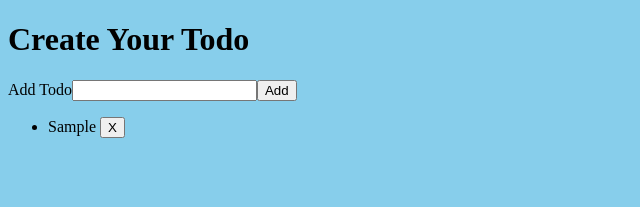
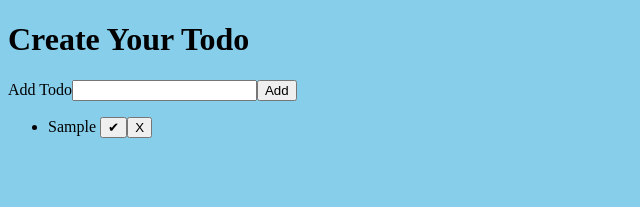
Before and after one commit to invictus1032/todo_app, a Vue app: page / in a window 1280 px wide. Both pictures are taken after typing "Sample" into the empty fields and a click on the button "Add". Shown: the top 207 px of the page, without its empty margins (0-640 px from the left). Built offline with nearby package versions, Linux system fonts and the light colour scheme.

Commit message:
feat: add ability to mark task as done
(should've commited 1 hour earlier, if not for for the sudden blackout)

```diff
--- a/src/components/Form.vue
+++ b/src/components/Form.vue
@@ -5,9 +5,10 @@
             <input type="text" id="input_task" v-model="currentTask" required>
             <button>Add</button>
             <ul>
-                <li v-for="(task, index) in tasks">
-                    {{ task }}
-                    <button @click="removeTask(index)">X</button>
+                <li v-for="(task, index) in tasks" :class="{done: task.done}">
+                    {{ task.name }}
+                    <button @click.prevent @click="markTaskAsDone(index)">✔</button>
+                    <button @click.prevent @click="removeTask(index)">X</button>
                 </li>
             </ul>
         </form>
@@ -22,8 +23,12 @@ const currentTask = ref("")
 
 function addTask() {
     if (currentTask.value === "") { return }
-    tasks.push(currentTask.value);
+    tasks.push({name: currentTask.value, done:false});
     currentTask.value = "";
+}
+
+function markTaskAsDone(index) {
+    tasks[index].done = !tasks[index].done
 }
 
 function removeTask(id) {
@@ -32,5 +37,7 @@ function removeTask(id) {
 </script>
 
 <style scoped>
-
+    .done {
+        text-decoration: line-through;
+    }
 </style>
```
